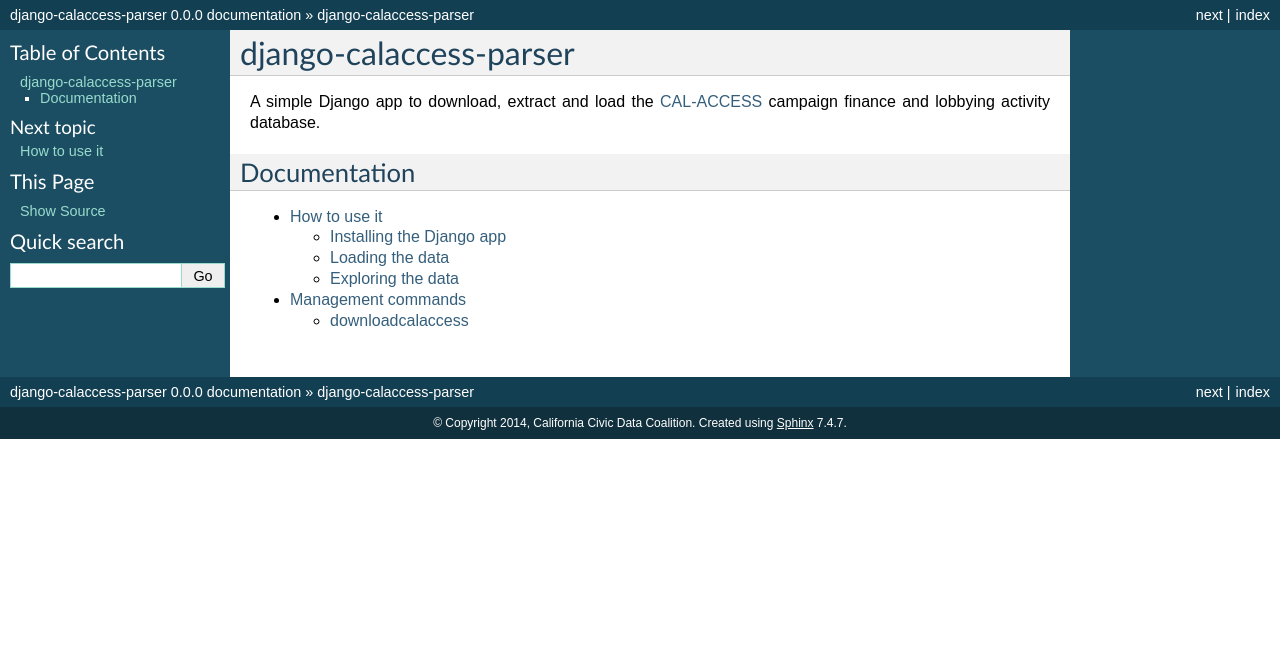
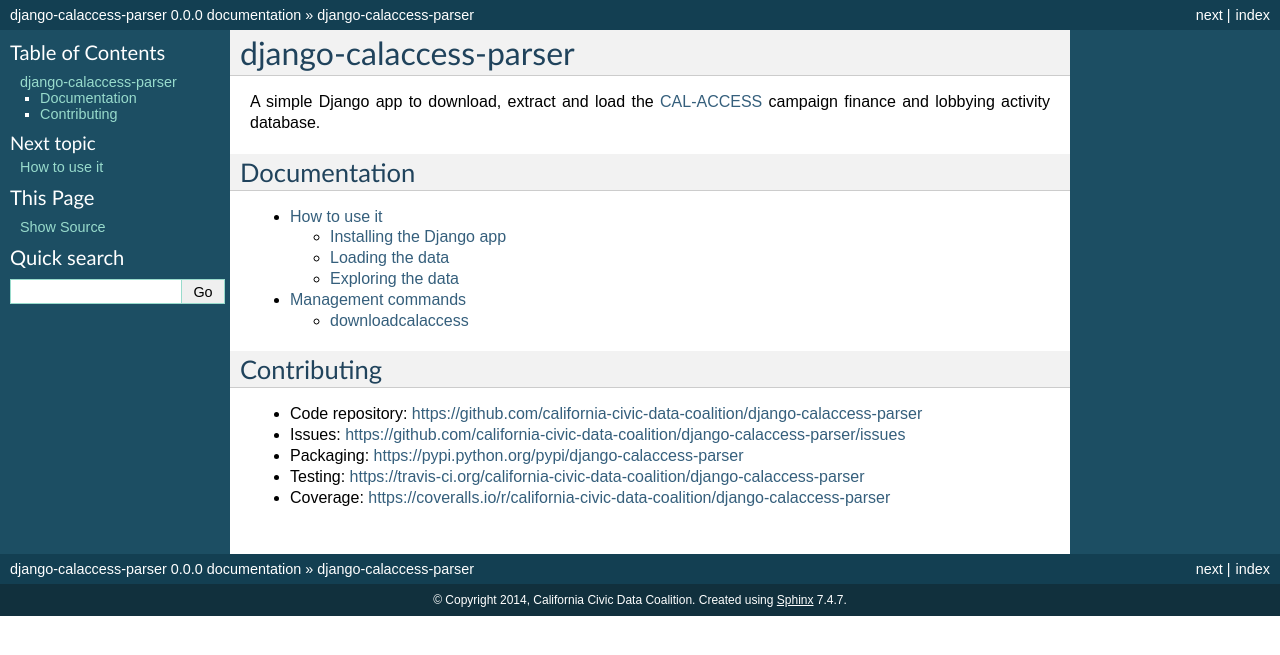
Before and after one commit to palewire/django-calaccess-raw-data, a Sphinx documentation site: the page built from docs/index.rst, in a window 1280 px wide. Shown: the top 655 px of the page. Built offline with Sphinx 7.4.7, drawn with Linux system fonts in a browser that asks for light colours.

Commit message:
Added links to bottom of README

```diff
--- a/docs/index.rst
+++ b/docs/index.rst
@@ -12,3 +12,12 @@
 
    howtouseit
    managementcommands
+
+Contributing
+------------
+
+* Code repository: `https://github.com/california-civic-data-coalition/django-calaccess-parser <https://github.com/california-civic-data-coalition/django-calaccess-parser>`_
+* Issues: `https://github.com/california-civic-data-coalition/django-calaccess-parser/issues <https://github.com/california-civic-data-coalition/django-calaccess-parser/issues>`_
+* Packaging: `https://pypi.python.org/pypi/django-calaccess-parser <https://pypi.python.org/pypi/django-calaccess-parser>`_
+* Testing: `https://travis-ci.org/california-civic-data-coalition/django-calaccess-parser <https://travis-ci.org/california-civic-data-coalition/django-calaccess-parser>`_
+* Coverage: `https://coveralls.io/r/california-civic-data-coalition/django-calaccess-parser <https://coveralls.io/r/california-civic-data-coalition/django-calaccess-parser>`_
```
